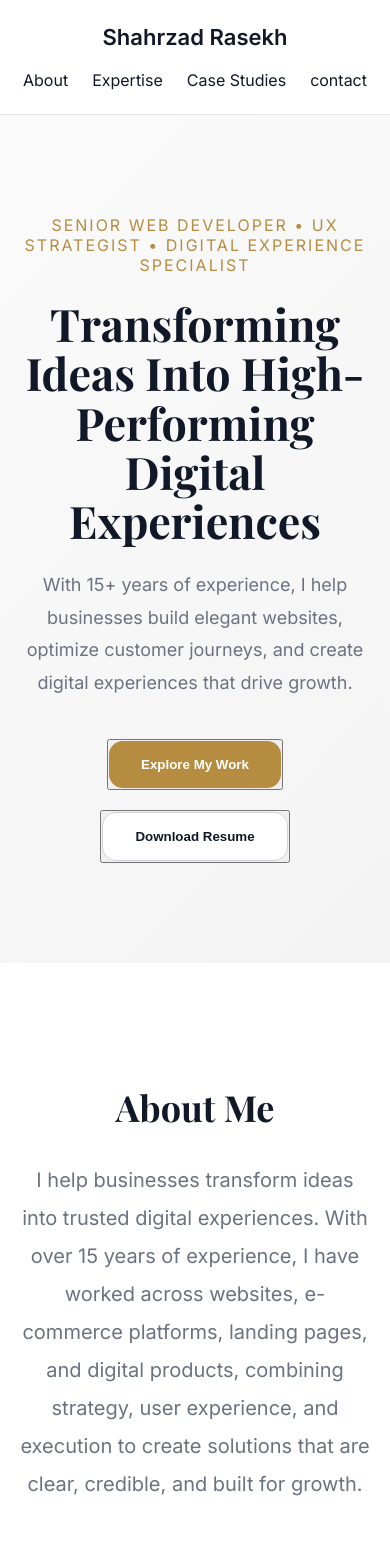
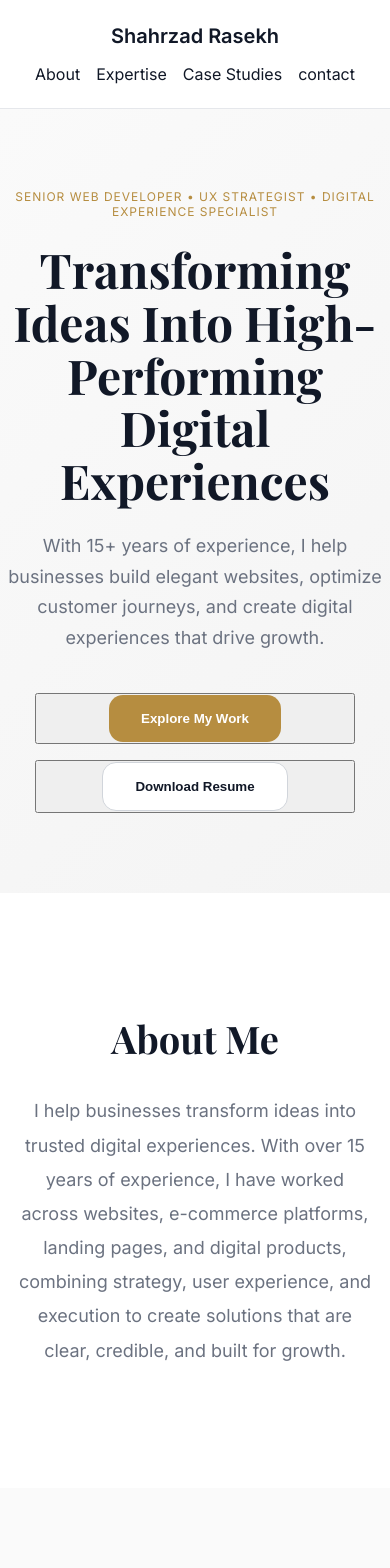
Before and after one commit to ShahrzadRasekh/Portfolio-Shahrzad-2026, a React (Vite) app: page / in a window 390 px wide. Shown: the top 1568 px of the page. Built offline with nearby package versions, Linux system fonts and the light colour scheme.

Commit message:
index.css change

```diff
--- a/src/index.css
+++ b/src/index.css
@@ -494,3 +494,140 @@ html {
   font-size: 28px;
   }
   }
+
+  /* =========================
+   MOBILE RESPONSIVE
+========================= */
+
+@media (max-width: 768px) {
+
+  .container {
+    width: 92%;
+    padding: 0;
+  }
+
+  /* NAVIGATION */
+
+  .navbar .container {
+    flex-direction: column;
+    gap: 16px;
+  }
+
+  .logo {
+    font-size: 20px;
+    text-align: center;
+  }
+
+  .nav-links {
+    justify-content: center;
+    flex-wrap: wrap;
+    gap: 16px;
+  }
+
+  /* HERO */
+
+  .hero {
+    min-height: auto;
+    padding: 80px 0;
+  }
+
+  .hero-content {
+    padding: 0;
+  }
+
+  .hero-label {
+    font-size: 12px;
+    letter-spacing: 1px;
+  }
+
+  .hero h1 {
+    font-size: 3rem;
+    line-height: 1.1;
+  }
+
+  .hero-description {
+    font-size: 18px;
+    line-height: 1.7;
+  }
+
+  .hero-buttons {
+    display: flex;
+    flex-direction: column;
+    gap: 16px;
+    align-items: center;
+  }
+
+  .hero-buttons button {
+    width: 100%;
+    max-width: 320px;
+    margin: 0;
+  }
+
+  /* ABOUT */
+
+  .about h2,
+  .projects h2,
+  .expertise h2,
+  .case-studies h2,
+  .contact h2 {
+    font-size: 38px;
+  }
+
+  .about p {
+    font-size: 18px;
+  }
+
+  /* PROJECTS */
+
+  .project-grid {
+    grid-template-columns: 1fr;
+  }
+
+  .project-content h3 {
+    font-size: 24px;
+  }
+
+  /* RESULTS */
+
+  .stats {
+    grid-template-columns: 1fr 1fr;
+    gap: 30px;
+  }
+
+  .stat h2 {
+    font-size: 42px;
+  }
+
+  /* EXPERTISE */
+
+  .skills-grid {
+    grid-template-columns: 1fr 1fr;
+  }
+
+  /* CASE STUDIES */
+
+  .case-study {
+    padding: 25px;
+  }
+
+  .case-study h3 {
+    font-size: 30px;
+  }
+
+  .case-grid {
+    grid-template-columns: 1fr;
+  }
+
+  /* CONTACT */
+
+  .contact-links {
+    flex-direction: column;
+    align-items: center;
+  }
+
+  .contact-links a {
+    width: 100%;
+    max-width: 320px;
+    text-align: center;
+  }
+}
```
